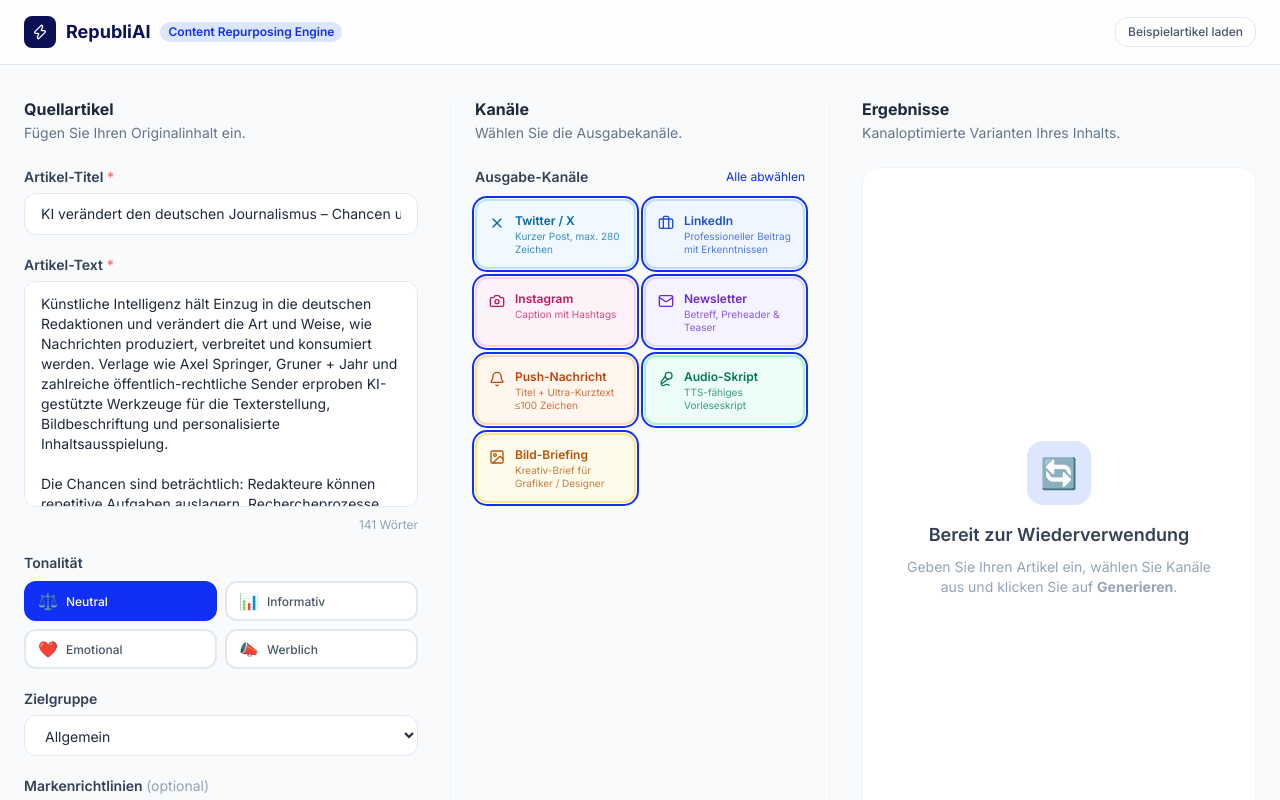
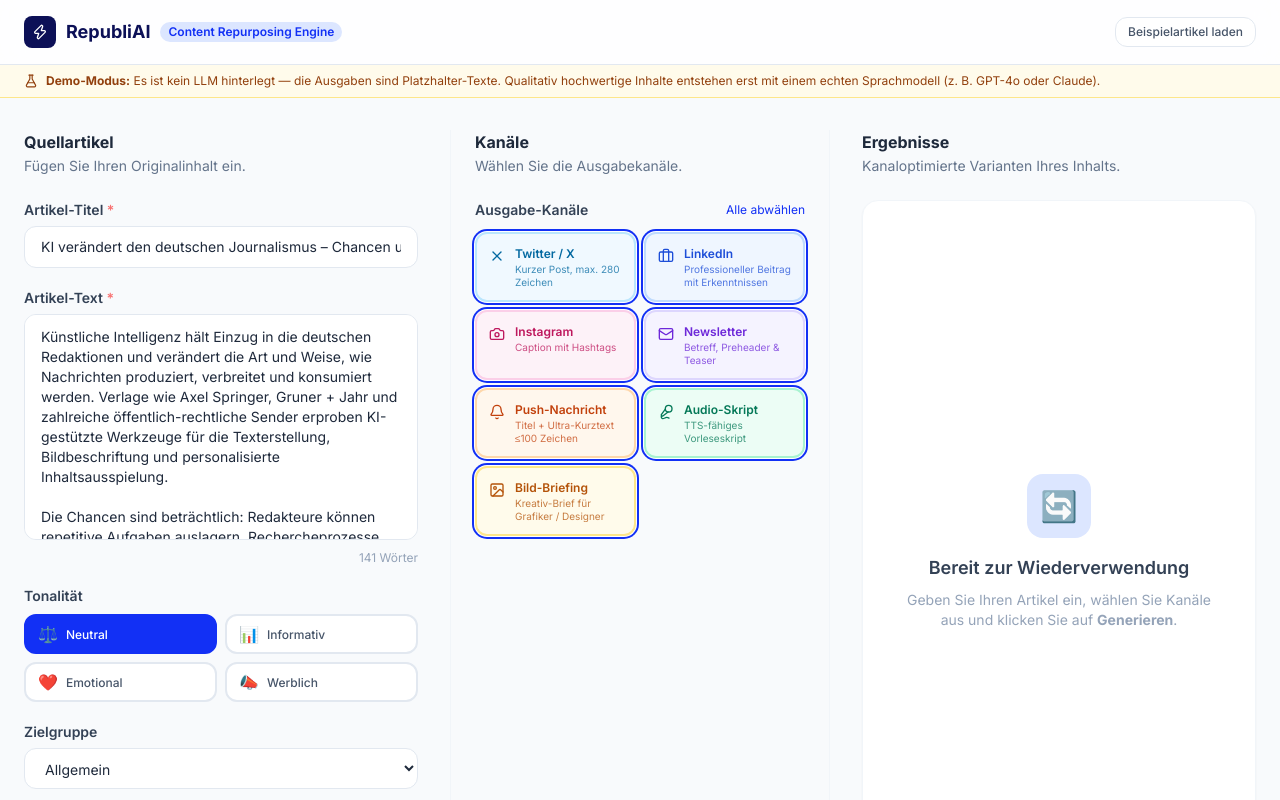
Before and after one commit to Gopher27bln/RepubliAI, a Next.js app: page / in a window 1280 px wide. Shown: the top 800 px of the page. Built offline with nearby package versions, Linux system fonts and the light colour scheme.

Commit message:
feat: add demo mode notice banner below header

```diff
--- a/app/page.tsx
+++ b/app/page.tsx
@@ -1,7 +1,7 @@
 "use client";
 
 import { useState } from "react";
-import { Sparkles, Zap } from "lucide-react";
+import { Sparkles, Zap, FlaskConical } from "lucide-react";
 import ContentInput from "@/components/ContentInput";
 import ChannelSelector from "@/components/ChannelSelector";
 import ResultsPanel from "@/components/ResultsPanel";
@@ -89,6 +89,16 @@ export default function Home() {
         </div>
       </header>
 
+      {/* Demo notice */}
+      <div className="border-b border-amber-200 bg-amber-50 px-6 py-2">
+        <div className="mx-auto flex max-w-screen-xl items-center gap-2 text-xs text-amber-800">
+          <FlaskConical className="h-3.5 w-3.5 shrink-0" />
+          <span>
+            <strong>Demo-Modus:</strong> Es ist kein LLM hinterlegt — die Ausgaben sind Platzhalter-Texte. Qualitativ hochwertige Inhalte entstehen erst mit einem echten Sprachmodell (z.&nbsp;B. GPT-4o oder Claude).
+          </span>
+        </div>
+      </div>
+
       {/* Main layout */}
       <main className="mx-auto w-full max-w-screen-xl flex-1 px-6 py-8">
         <div className="grid gap-8 lg:grid-cols-[1fr_380px_1fr]">
```
